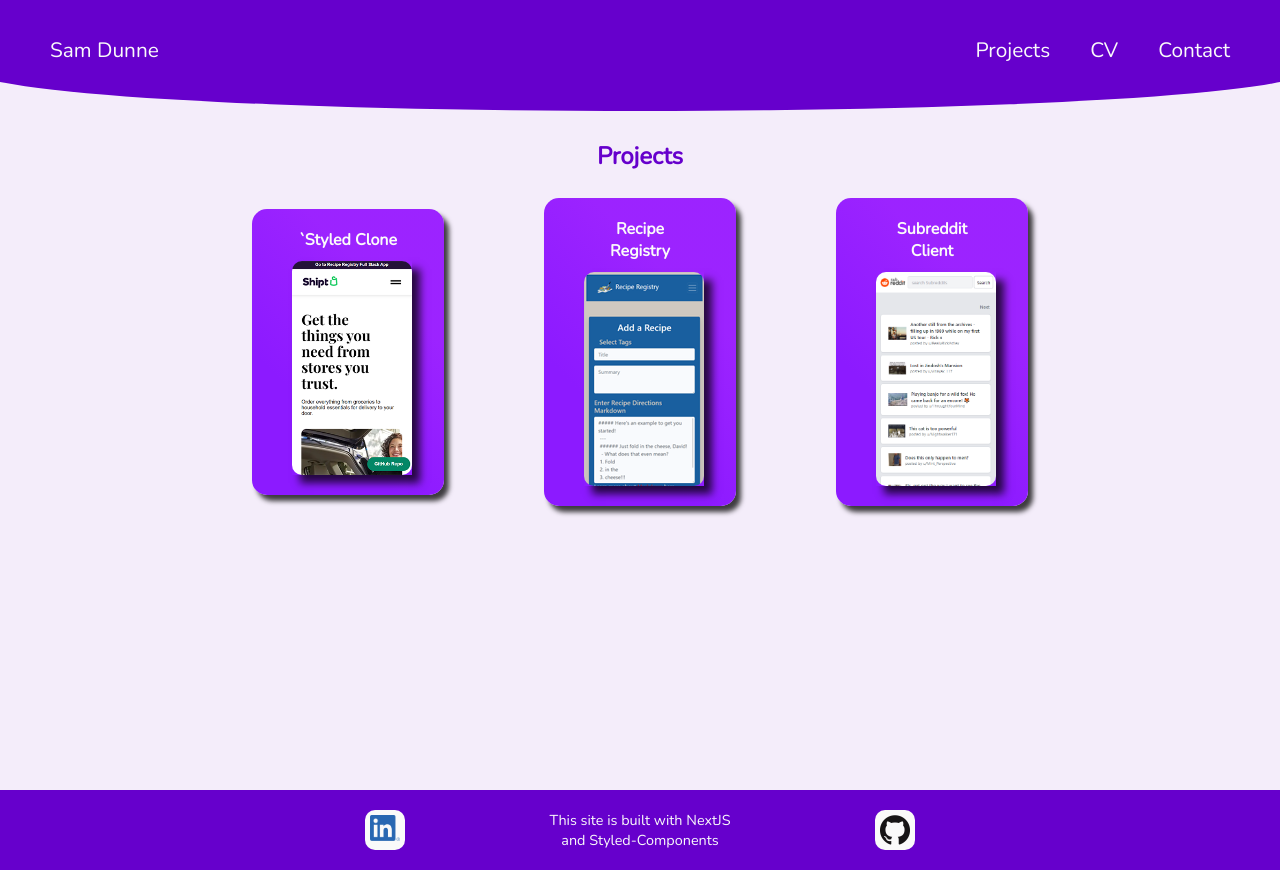
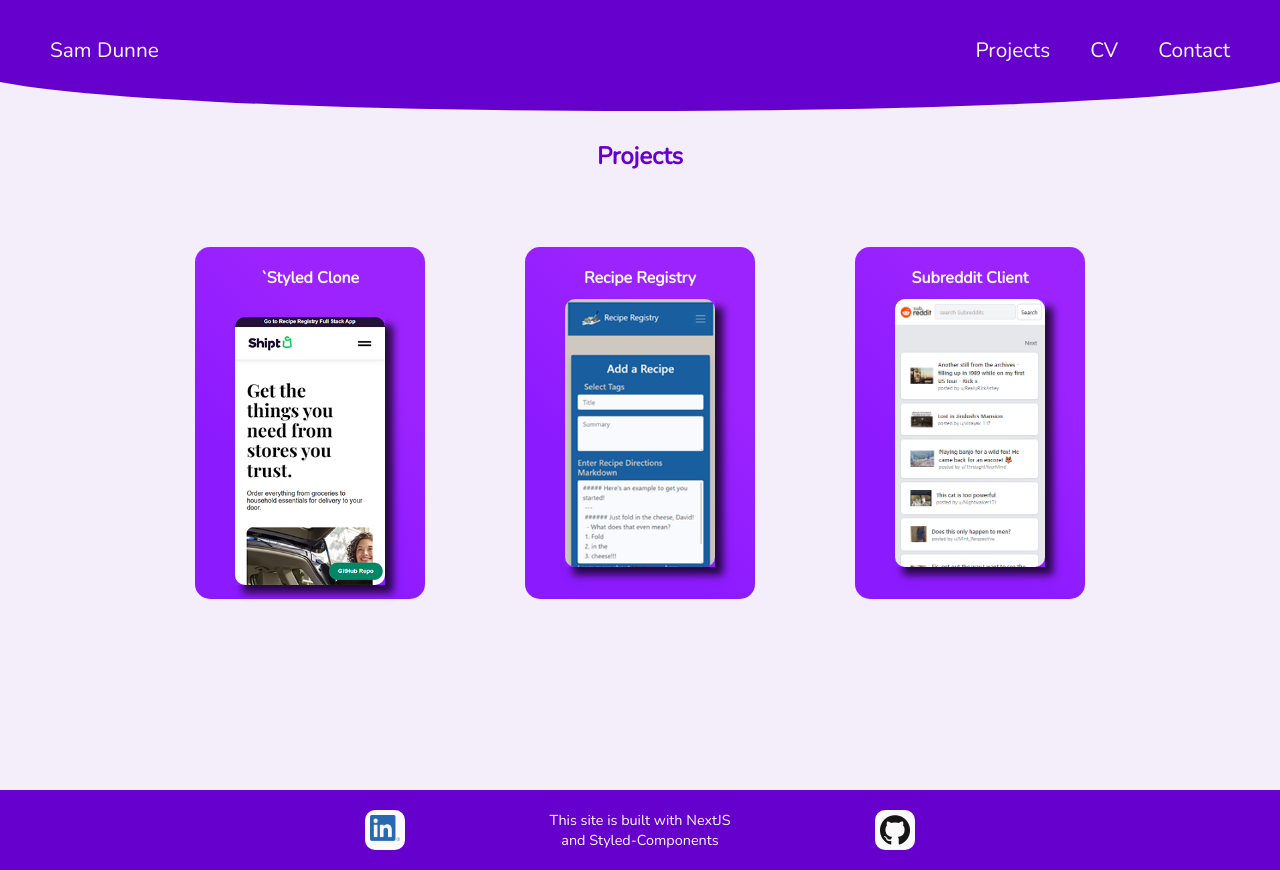
Before and after one commit to Sam-Dunne/portfolio-next-styledcomponents, a Next.js app: page /projects in a window 1280 px wide. Built offline with nearby package versions, Linux system fonts and the light colour scheme.

Commit message:
resizing projects view on laptop breakpoint

```diff
--- a/pages/projects.js
+++ b/pages/projects.js
@@ -35,6 +35,7 @@ const ProjectsSection = styled.section`
 
     @media ${device.laptopL} {
         width: 1000px;
+        height: 55vh;
     }
     `;
 
@@ -57,7 +58,7 @@ const ProjectsCard = styled.div`
 background: linear-gradient(45deg, rgba(140,26,255,1) 30%, rgba(152,26,255,0.9587185215883228) 71%);
     padding: 20px 40px;
     border-radius: 15px;
-    box-shadow: 5px 6px 5px 0px rgba(0,0,0,0.75);
+    /* box-shadow: 5px 6px 5px 0px rgba(0,0,0,0.75); */
     margin: 0px auto 20px auto;
     width: 60vw;
     height: 100%;
@@ -67,8 +68,9 @@ background: linear-gradient(45deg, rgba(140,26,255,1) 30%, rgba(152,26,255,0.958
     }
 
     @media ${device.laptopL} {
-        width: 15vw;
-        margin: 0px 50px 20px 50px;
+        /* width: 15vw; */
+        margin: 30px 50px 20px 50px;
+        height: 80%;
 
     }
 `;
@@ -128,7 +130,7 @@ const ProjectImageWrapper = styled.div`
     }
 
     @media ${device.laptopL} {
-        width: 120px;
+        width: 150px;
     }
     `;
 
@@ -182,6 +184,7 @@ export default function Projects() {
                 <ProjectsSection>
                     <ProjectsCard>
                         <ProjectsTitle>`Styled Clone</ProjectsTitle>
+                        <br></br>
                         <ProjectsCardWrapper>
                             <ProjectImageContainer>
                                 <a href='https://blooming-wave-03926.herokuapp.com/' rel='noopener noreferrer' target='_blank'>
@@ -225,7 +228,7 @@ export default function Projects() {
                             <ProjectImageContainer>
                                 <a href='https://sub-reddit-samd.vercel.app' rel='noopener noreferrer' target='_blank'>
                                     <ProjectImageWrapper>
-                                        <ProjectsImage src='/subreddit_mobile.png' alt='subreddit client' width={350} height={625} objectFit='fill' layout='responsive' priority={true} />
+                                        <ProjectsImage src='/subreddit_mobile_sqooshed1.png' alt='subreddit client' width={350} height={625} objectFit='fill' layout='responsive' priority={true} />
                                     </ProjectImageWrapper>
                                 </a>
                             </ProjectImageContainer>
```
Also changed, not shown: public/subreddit_mobile_sqooshed1.png (added).
